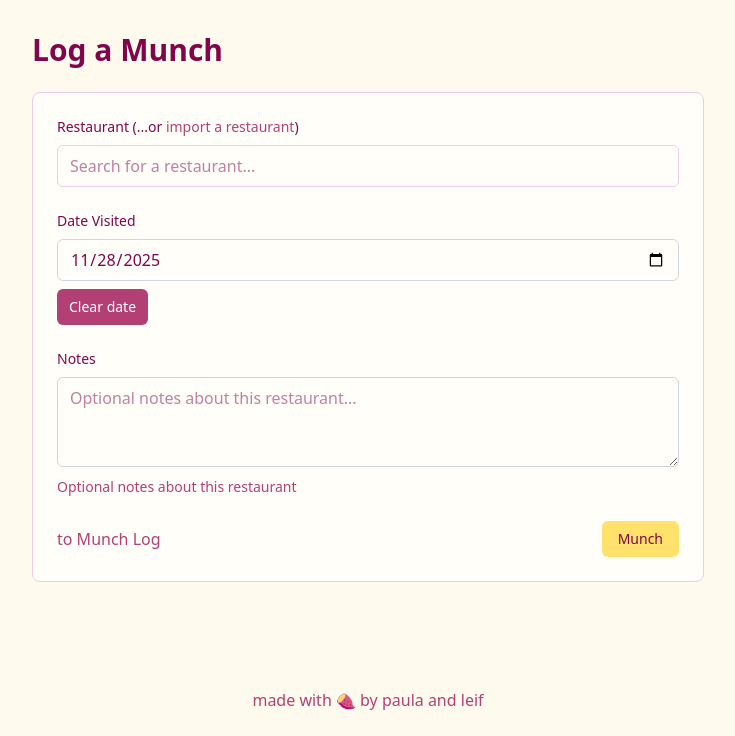
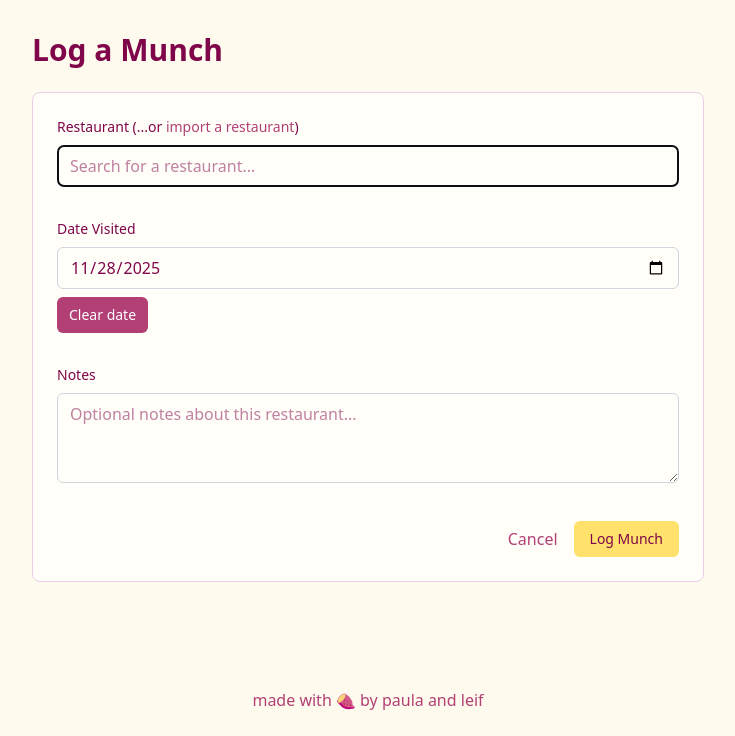
Before and after one commit to leifmetcalf/munch-claude, a Django app: a page that uses lists/templates/base.html in a window 1280 px wide. Shown: the part 64-800 px from the top of the page, without its empty margins (272-1007 px from the left). Run offline with Django 5.2, Linux system fonts and the light colour scheme; a user stored in the database is signed in; data comes from the database, SQL or seed files in the repository; tables that the repository leaves empty hold one stand-in row (values such as "Sample post"); parts of the project's set-up code (start-up, migrations or seed data) failed here and were passed over.

Commit message:
Add url_with_next template tag for redirect flows
Create custom template tag that appends ?next=<current_path> to URLs,
enabling proper redirect-after-action behavior. Update all "Log a Munch"
links to use this pattern. Also improve munch log form UX with auto-focus
on search field and clearer button text.

🤖 Generated with [Claude Code](https://claude.com/claude-code)

Co-Authored-By: Claude <noreply@anthropic.com>

```diff
--- a/lists/static/css/main.css
+++ b/lists/static/css/main.css
@@ -453,6 +453,13 @@
       --tw-space-y-reverse: 0;
       margin-block-start: calc(calc(var(--spacing) * 6) * var(--tw-space-y-reverse));
       margin-block-end: calc(calc(var(--spacing) * 6) * calc(1 - var(--tw-space-y-reverse)));
+    }
+  }
+  .space-y-8 {
+    :where(& > :not(:last-child)) {
+      --tw-space-y-reverse: 0;
+      margin-block-start: calc(calc(var(--spacing) * 8) * var(--tw-space-y-reverse));
+      margin-block-end: calc(calc(var(--spacing) * 8) * calc(1 - var(--tw-space-y-reverse)));
     }
   }
   .space-x-1 {
--- a/lists/templates/base.html
+++ b/lists/templates/base.html
@@ -1,5 +1,6 @@
 {% load static %}
 {% load i18n %}
+{% load url_extras %}
 {% get_current_language as LANGUAGE_CODE %}
 <!DOCTYPE html>
 <html lang="{{ LANGUAGE_CODE }}">
@@ -25,7 +26,7 @@
                             <a href="{% url 'restaurant_index' %}" class="text-yakiimo-cream hover:text-white px-2 py-2 rounded-md text-sm font-medium">Explore Restaurants</a>
                             <a href="{% url 'user_restaurantlist_index' user.id %}" class="text-yakiimo-cream hover:text-white px-2 py-2 rounded-md text-sm font-medium">My Lists</a>
                             <a href="{% url 'user_following_lists' user.id %}" class="text-yakiimo-cream hover:text-white px-2 py-2 rounded-md text-sm font-medium">Following</a>
-                            <a href="{% url 'munchlogitem_create' %}" class="bg-yakiimo-yellow hover:bg-yakiimo-yellow-hover text-yakiimo-purple px-2 py-2 rounded-md text-sm font-bold transition-colors">Log a Munch</a>
+                            <a href="{% url_with_next 'munchlogitem_create' %}" class="bg-yakiimo-yellow hover:bg-yakiimo-yellow-hover text-yakiimo-purple px-2 py-2 rounded-md text-sm font-bold transition-colors">Log a Munch</a>
                         {% endif %}
                     </div>
                 </div>
@@ -58,7 +59,7 @@
                     <a href="{% url 'restaurant_index' %}" class="block text-yakiimo-cream hover:text-white hover:bg-yakiimo-purple px-3 py-2 rounded-md text-base font-medium">Explore Restaurants</a>
                     <a href="{% url 'user_restaurantlist_index' user.id %}" class="block text-yakiimo-cream hover:text-white hover:bg-yakiimo-purple px-3 py-2 rounded-md text-base font-medium">My Lists</a>
                     <a href="{% url 'user_following_lists' user.id %}" class="block text-yakiimo-cream hover:text-white hover:bg-yakiimo-purple px-3 py-2 rounded-md text-base font-medium">Following</a>
-                    <a href="{% url 'munchlogitem_create' %}" class="block bg-yakiimo-yellow hover:bg-yakiimo-yellow-hover text-yakiimo-purple px-3 py-2 rounded-md text-base font-bold transition-colors">Log a Munch</a>
+                    <a href="{% url_with_next 'munchlogitem_create' %}" class="block bg-yakiimo-yellow hover:bg-yakiimo-yellow-hover text-yakiimo-purple px-3 py-2 rounded-md text-base font-bold transition-colors">Log a Munch</a>
                     <div class="border-t border-yakiimo-purple mt-2 pt-2">
                         <a href="{% url 'profile' user.id %}" class="block text-yakiimo-cream hover:text-white hover:bg-yakiimo-purple px-3 py-2 rounded-md text-base font-medium">Profile</a>
                     </div>
--- a/lists/templates/lists/home.html
+++ b/lists/templates/lists/home.html
@@ -1,8 +1,9 @@
 {% extends 'base.html' %}
+{% load url_extras %}
 
 {% block content %}
 <div class="flex justify-center pt-8">
-    <a href="{% url 'munchlogitem_create' %}" class="bg-yakiimo-yellow hover:bg-yakiimo-yellow-hover px-12 py-6 rounded-lg text-center transition-colors">
+    <a href="{% url_with_next 'munchlogitem_create' %}" class="bg-yakiimo-yellow hover:bg-yakiimo-yellow-hover px-12 py-6 rounded-lg text-center transition-colors">
         <span class="text-yakiimo-purple font-semibold text-2xl">Munch</span>
     </a>
 </div>
--- a/lists/templates/lists/munch_log_detail.html
+++ b/lists/templates/lists/munch_log_detail.html
@@ -1,4 +1,5 @@
 {% extends 'base.html' %}
+{% load url_extras %}
 
 {% block title %}{{ munch_log.name }} - Munch{% endblock %}
 
@@ -17,7 +18,7 @@
 
     <div class="flex gap-4 mb-6">
         {% if user.is_authenticated and user == munch_log.owner %}
-            <a href="{% url 'munchlogitem_create' %}" class="bg-yakiimo-yellow text-yakiimo-purple hover:bg-yakiimo-yellow-hover px-4 py-2 rounded-md text-sm font-medium transition-colors">Log a Munch</a>
+            <a href="{% url_with_next 'munchlogitem_create' %}" class="bg-yakiimo-yellow text-yakiimo-purple hover:bg-yakiimo-yellow-hover px-4 py-2 rounded-md text-sm font-medium transition-colors">Log a Munch</a>
             <a href="{% url 'munch_log_edit' munch_log.owner.id %}" class="bg-yakiimo-yellow hover:bg-yakiimo-yellow-hover text-yakiimo-purple px-4 py-2 rounded-md text-sm font-medium transition-colors">Edit Munch Log</a>
         {% endif %}
     </div>
@@ -87,7 +88,7 @@
         <p class="text-yakiimo-purple-light text-lg">No restaurants in this munch log yet.</p>
         {% if user.is_authenticated and user == munch_log.owner %}
             <p class="text-yakiimo-purple-light text-sm mt-2">
-                <a href="{% url 'munchlogitem_create' %}" class="text-yakiimo-purple-light hover:text-yakiimo-purple font-medium">Add your first restaurant</a> to get started!
+                <a href="{% url_with_next 'munchlogitem_create' %}" class="text-yakiimo-purple-light hover:text-yakiimo-purple font-medium">Add your first restaurant</a> to get started!
             </p>
         {% endif %}
     </div>
--- a/lists/templates/lists/munch_log_item_create.html
+++ b/lists/templates/lists/munch_log_item_create.html
@@ -7,7 +7,7 @@
     <h1 class="text-3xl font-bold text-yakiimo-purple mb-6">Log a Munch</h1>
 
     <div class="bg-yakiimo-cream-light rounded-lg border border-yakiimo-purple-border p-6">
-        <form method="post" class="space-y-6">
+        <form method="post" class="space-y-8">
             {% csrf_token %}
 
             <!-- Restaurant Selection -->
@@ -40,9 +40,6 @@
                     {{ form.notes.label }}
                 </label>
                 {{ form.notes }}
-                {% if form.notes.help_text %}
-                    <p class="mt-1 text-sm text-yakiimo-purple-light">{{ form.notes.help_text }}</p>
-                {% endif %}
                 {% if form.notes.errors %}
                     <div class="mt-1 text-sm text-red-600">
                         {% for error in form.notes.errors %}
@@ -52,20 +49,12 @@
                 {% endif %}
             </div>
 
-            <div class="flex justify-between items-center">
-                <div>
-                    {% if request.GET.restaurant %}
-                        <a href="{% url 'restaurant_detail' request.GET.restaurant %}" class="text-yakiimo-purple-light hover:text-yakiimo-purple font-medium">
-                            ← Back to restaurant
-                        </a>
-                    {% else %}
-                        <a href="{% url 'munch_log' user_id=munch_log.owner.id %}" class="text-yakiimo-purple-light hover:text-yakiimo-purple font-medium">
-                            to Munch Log
-                        </a>
-                    {% endif %}
-                </div>
+            <div class="flex justify-end items-center gap-4">
+                <a href="{{ request.GET.next|default:'/' }}" class="text-yakiimo-purple-light hover:text-yakiimo-purple font-medium">
+                    Cancel
+                </a>
                 <button type="submit" class="bg-yakiimo-yellow text-yakiimo-purple hover:bg-yakiimo-yellow-hover px-4 py-2 rounded-md text-sm font-medium transition-colors">
-                    Munch
+                    Log Munch
                 </button>
             </div>
         </form>
@@ -83,6 +72,12 @@ document.addEventListener('DOMContentLoaded', function() {
         '{{ form.restaurant.id_for_label }}'
     );
 
+    // Auto-focus the restaurant search field
+    const searchInput = document.getElementById('restaurant-search');
+    if (searchInput) {
+        searchInput.focus();
+    }
+
     // Clear date button functionality
     const clearDateBtn = document.getElementById('clear-date-btn');
     const dateInput = document.getElementById('{{ form.visited_date.id_for_label }}');
--- a/lists/templates/lists/restaurant_detail.html
+++ b/lists/templates/lists/restaurant_detail.html
@@ -1,4 +1,5 @@
 {% extends 'base.html' %}
+{% load url_extras %}
 
 {% block title %}{{ restaurant.name }} - Munch{% endblock %}
 
@@ -12,7 +13,7 @@
             {% if user.is_authenticated %}
                 <div class="flex gap-2">
                     <a href="{% url 'restaurantlistitem_create' %}?restaurant={{ restaurant.id }}" class="bg-yakiimo-yellow hover:bg-yakiimo-yellow-hover text-yakiimo-purple px-3 py-1 rounded text-sm font-medium transition-colors">Add to List</a>
-                    <a href="{% url 'munchlogitem_create' %}?restaurant={{ restaurant.id }}" class="bg-yakiimo-yellow hover:bg-yakiimo-yellow-hover text-yakiimo-purple px-3 py-1 rounded text-sm font-medium transition-colors">Munch</a>
+                    <a href="{% url_with_next 'munchlogitem_create' %}&restaurant={{ restaurant.id }}" class="bg-yakiimo-yellow hover:bg-yakiimo-yellow-hover text-yakiimo-purple px-3 py-1 rounded text-sm font-medium transition-colors">Munch</a>
                     <a href="{% url 'restaurant_image_add' restaurant.id %}" class="bg-yakiimo-yellow text-yakiimo-purple hover:bg-yakiimo-yellow-hover px-3 py-1 rounded text-sm font-medium transition-colors">Add Image</a>
                     <form action="{% url 'restaurant_reimport' restaurant.id %}" method="post" style="display: inline;">
                         {% csrf_token %}
--- /dev/null
+++ b/lists/templatetags/url_extras.py
@@ -0,0 +1,24 @@
+from django import template
+from django.urls import reverse
+
+register = template.Library()
+
+
+@register.simple_tag(takes_context=True)
+def url_with_next(context, view_name, *args, **kwargs):
+    """
+    Like {% url %} but appends ?next=<path> to the URL.
+
+    Uses request.path if available, otherwise falls back to '/'.
+
+    Guarantees:
+        - The returned URL always contains '?next=...'
+        - Additional query params can be safely appended with '&'
+
+    Usage:
+        {% url_with_next 'view_name' %}
+        {% url_with_next 'view_name' %}&restaurant={{ restaurant.id }}
+    """
+    request = context.get('request')
+    next_path = request.path if request else '/'
+    return reverse(view_name, args=args, kwargs=kwargs, query={'next': next_path})
```
Also changed, not shown: TODO.md (+7 -0 lines), lists/templatetags/__init__.py (added), lists/views.py (line endings or trailing spaces).
